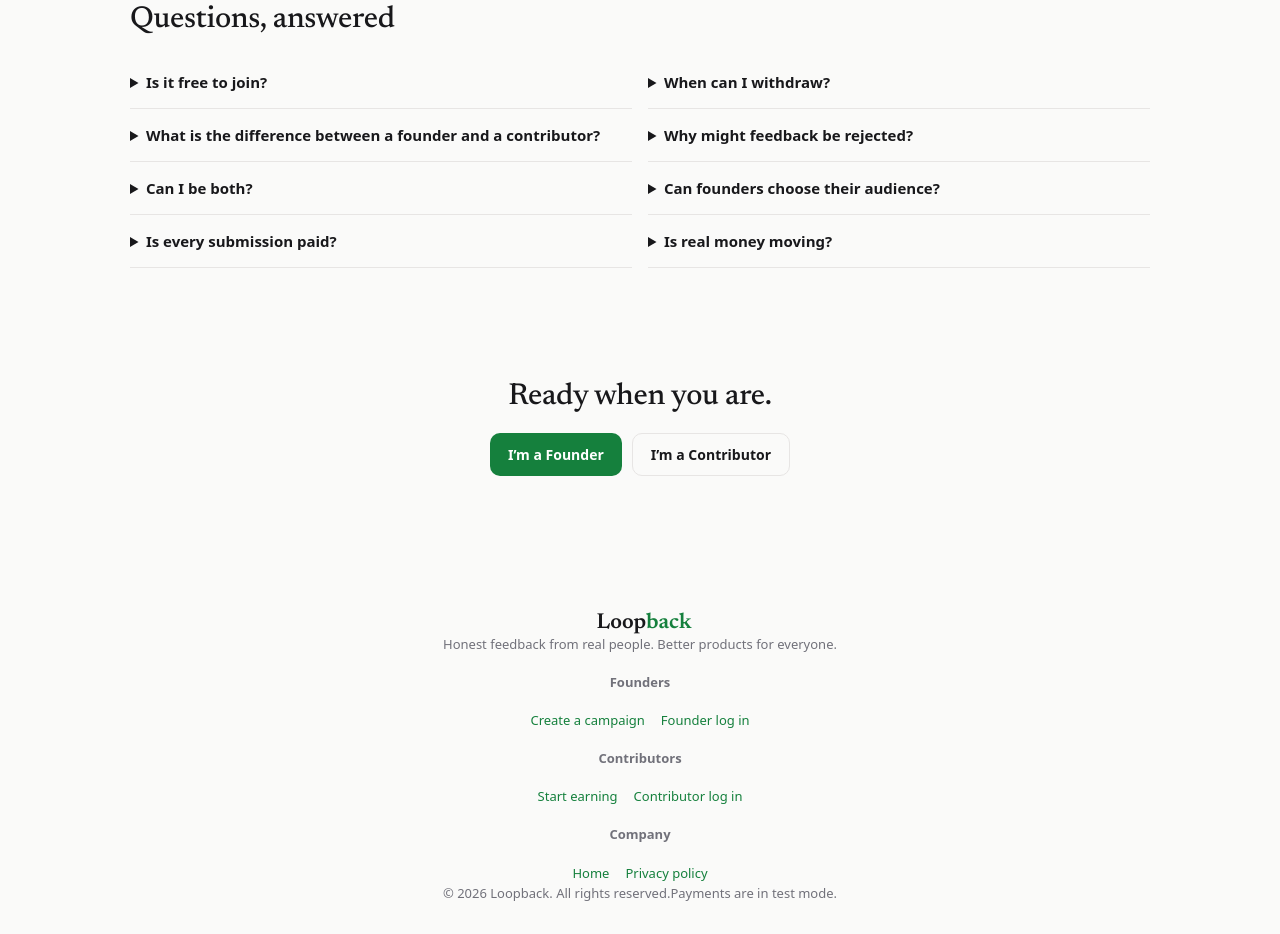
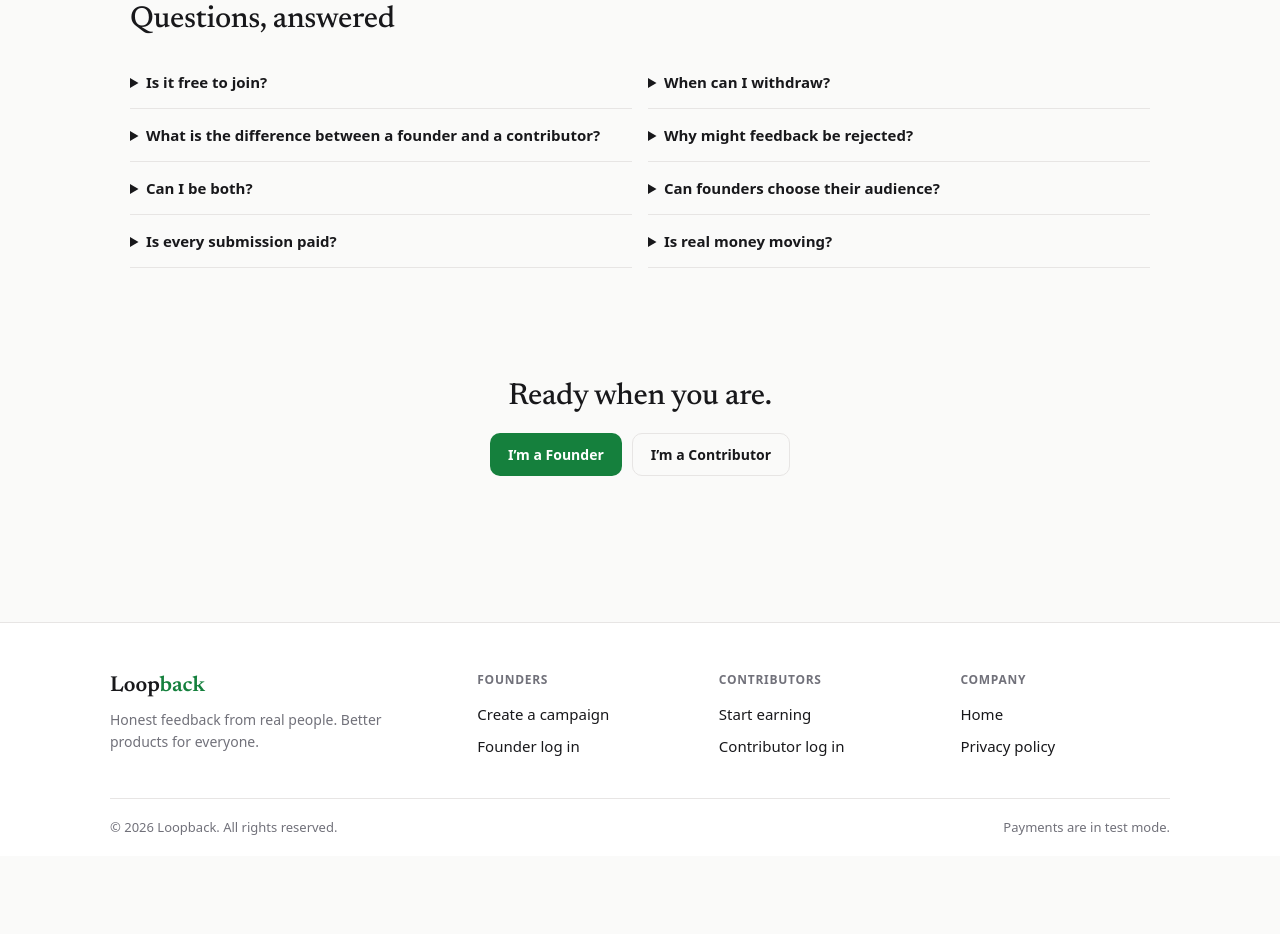
Before and after one commit to soniavaishnav01-oss/Feedback-website, a plain HTML site: page index.html in a window 1280 px wide. Shown: the part 2539-3473 px from the top of the page. After the commit the page ends 3395 px from the top, so only its background shows below. Drawn offline with nearby package versions, Linux system fonts and the light colour scheme.

Commit message:
Update styles.css

```diff
--- a/styles.css
+++ b/styles.css
@@ -33,7 +33,7 @@ input[type=checkbox]{width:auto}.chk{display:inline-flex;gap:6px;align-items:cen
 .sec{margin-top:64px}.sec>h2{margin-bottom:18px}
 .pol h3{margin:22px 0 6px}.pol p,.pol li{color:var(--mu)}
 details{border-bottom:1px solid var(--bd);padding:14px 0}summary{cursor:pointer;font-weight:600}details p{color:var(--mu);margin-top:8px}
-footer{text-align:center;color:var(--mu);font-size:13px;padding:30px}footer a{margin:0 8px}
+
 .toast{position:fixed;left:50%;bottom:calc(20px + env(safe-area-inset-bottom,0));transform:translateX(-50%);background:var(--tx);color:var(--bg);padding:10px 16px;border-radius:10px;font-size:13px;z-index:20;max-width:90vw}
 @media(max-width:600px){main{padding:20px 16px 40px}.hero{padding-top:32px}.ctas .btn{width:100%}}
 @media(prefers-reduced-motion:reduce){*{animation:none!important;transition:none!important}}
@@ -47,3 +47,7 @@ nav .icon-btn{position:relative;display:inline-grid;place-items:center;width:38p
 .num{display:inline-grid;place-items:center;width:30px;height:30px;border-radius:50%;background:var(--ac2);color:var(--ac);font-weight:700;font-size:13px}.step{display:grid;grid-template-columns:34px 1fr;gap:12px;padding:12px 0}.cols{display:grid;grid-template-columns:1fr 1fr;gap:32px}
 .eyebrow{font-size:12px;font-weight:700;letter-spacing:.08em;text-transform:uppercase;color:var(--ac);margin-bottom:8px}
 @media(max-width:700px){.side,.cols{grid-template-columns:1fr}.menu{right:-8px}}
+.ft{border-top:1px solid var(--bd);background:var(--card);margin-top:40px;padding:48px 20px 0}.ft-in{max-width:1060px;margin:0 auto;display:grid;grid-template-columns:1.6fr 1fr 1fr 1fr;gap:32px}
+.ft h4{margin:0 0 10px;font:600 12px var(--sans);text-transform:uppercase;letter-spacing:.06em;color:var(--mu)}.ft a{display:block;padding:4px 0;color:var(--tx);font-weight:400}.ft a:hover{color:var(--ac)}.ft .logo{display:inline-block;margin:0 0 8px;font-weight:600}
+.ft-brand p{color:var(--mu);max-width:280px;font-size:14px}.ft-bar{max-width:1060px;margin:36px auto 0;padding:18px 0;border-top:1px solid var(--bd);display:flex;justify-content:space-between;gap:8px;flex-wrap:wrap;font-size:13px;color:var(--mu)}
+@media(max-width:700px){.ft-in{grid-template-columns:1fr 1fr}.ft-brand{grid-column:1/-1}}
```
